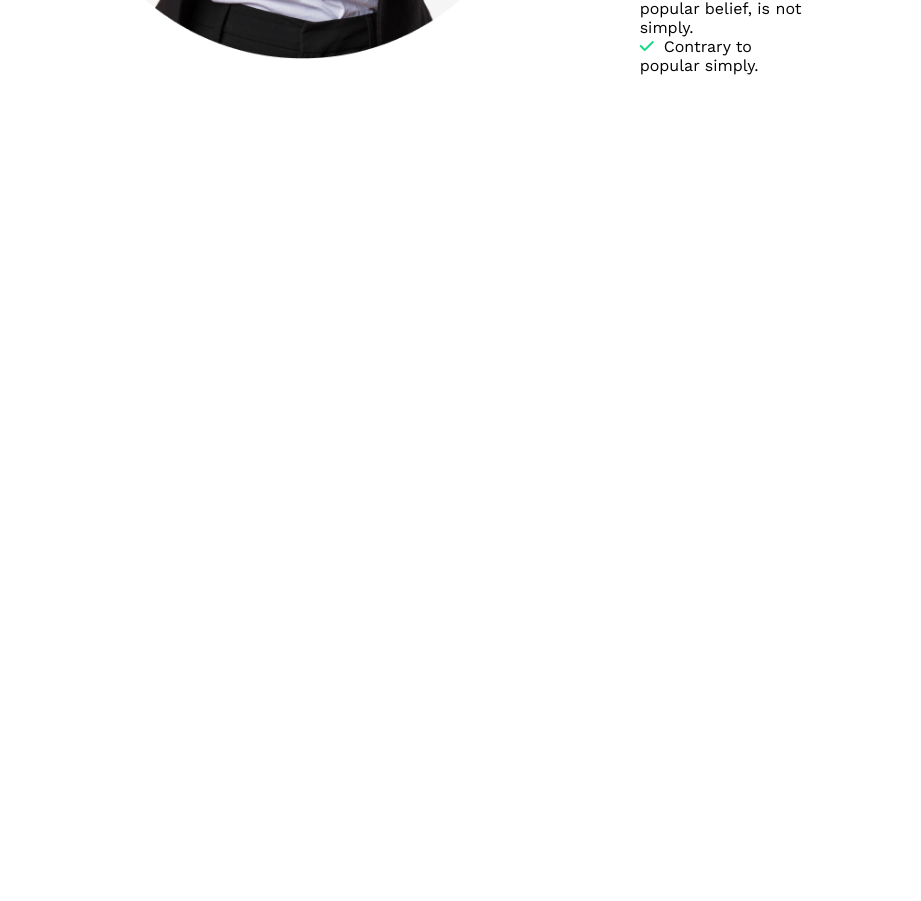
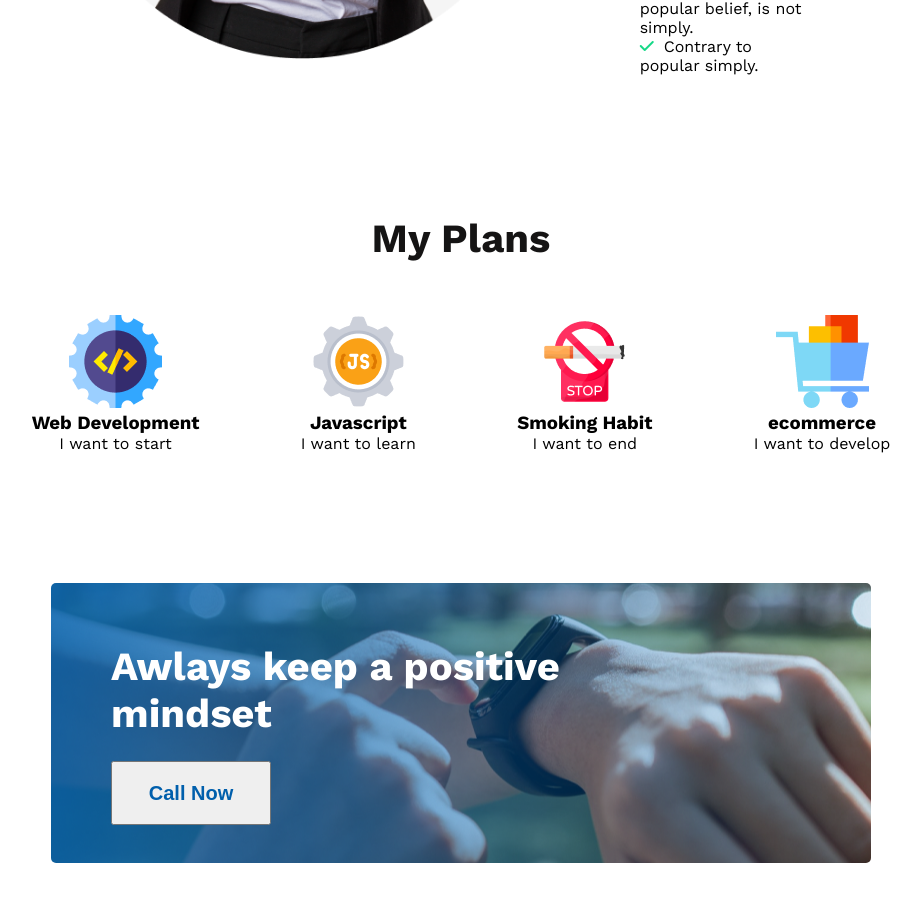
Before and after one commit to sovonbd/all-thinks-are-possible, a plain HTML site: page index.html in a window 1280 px wide. Shown: the part 1558-2459 px from the top of the page, without its empty margins (179-1100 px from the left). Before the commit the page ends 1849 px from the top, so only its background shows below. Drawn offline with nearby package versions, Linux system fonts and the light colour scheme.

Commit message:
added the my plans and banner section

```diff
--- a/index.html
+++ b/index.html
@@ -46,27 +46,34 @@
             </div>
         </section>
         <section>
+            <h3 class="my-plans-title">My Plans</h3>
             <div class="my-plans">
                 <div class="skill">
-                    <img src="" alt="" class="skill-img">
-                    <h3 class="skill-title"></h3>
-                    <p class="skill-desc"></p>
+                    <img src="./assets/icons/web.png" alt="web-img" class="skill-img">
+                    <h3 class="skill-title">Web Development</h3>
+                    <p class="skill-desc">I want to start</p>
                 </div>
                 <div class="skill">
-                    <img src="" alt="" class="skill-img">
-                    <h3 class="skill-title"></h3>
-                    <p class="skill-desc"></p>
+                    <img src="./assets/icons/js.png" alt="js-img" class="skill-img">
+                    <h3 class="skill-title">Javascript</h3>
+                    <p class="skill-desc">I want to learn</p>
                 </div>
                 <div class="skill">
-                    <img src="" alt="" class="skill-img">
-                    <h3 class="skill-title"></h3>
-                    <p class="skill-desc"></p>
+                    <img src="./assets/icons/smoke.png" alt="smoke-img" class="skill-img">
+                    <h3 class="skill-title">Smoking Habit</h3>
+                    <p class="skill-desc">I want to end</p>
                 </div>
                 <div class="skill">
-                    <img src="" alt="" class="skill-img">
-                    <h3 class="skill-title"></h3>
-                    <p class="skill-desc"></p>
+                    <img src="./assets/icons/ecom.png" alt="ecom-img" class="skill-img">
+                    <h3 class="skill-title">ecommerce</h3>
+                    <p class="skill-desc">I want to develop</p>
                 </div>
+            </div>
+        </section>
+        <section>
+            <div class="banner">
+                <h1 class="banner-title">Awlays keep a positive mindset</h1>
+                <button class="call-btn">Call Now</button>
             </div>
         </section>
     </main>
--- a/style.css
+++ b/style.css
@@ -71,11 +71,59 @@ body {
     margin: 20px 0px;
 }
 
-.previous-year-info li{
+.previous-year-info li {
     list-style: none;
 }
 
-.li-check{
+.li-check {
     margin-right: 10px;
     color: #16D887;
 }
+
+/* my plans section styles */
+.my-plans-title {
+    color: #151414;
+    font-size: 40px;
+    font-weight: 700;
+    text-align: center;
+}
+
+.my-plans {
+    display: flex;
+    justify-content: space-around;
+    width: 75%;
+    margin: auto;
+    padding-top: 53px;
+}
+
+.skill {
+    text-align: center;
+}
+
+/* banner section styles */
+.banner {
+    /* background-image:linear-gradient(90deg, #005FAC, rgba(0, 95, 172, 0.00)), url('./assets/watch.png') ; */
+    background-image: url(./assets/gradient1.png),url('./assets/watch.png');
+    background-repeat: no-repeat;
+    background-position: center;
+    text-align: left;
+    border-radius: 5px;
+    height: 280px;
+    margin: 130px 230px;
+}
+.banner-title{
+color: #FFF;
+font-size: 40px;
+width: 459px;
+font-weight: 700;
+padding: 60px 0px 24px 60px;
+}
+
+.call-btn{
+    width: 160px;
+    height: 64px;
+    color: #005FAC;
+    font-size: 20px;
+    font-weight: 600;
+    margin-left: 60px ;
+}
```
